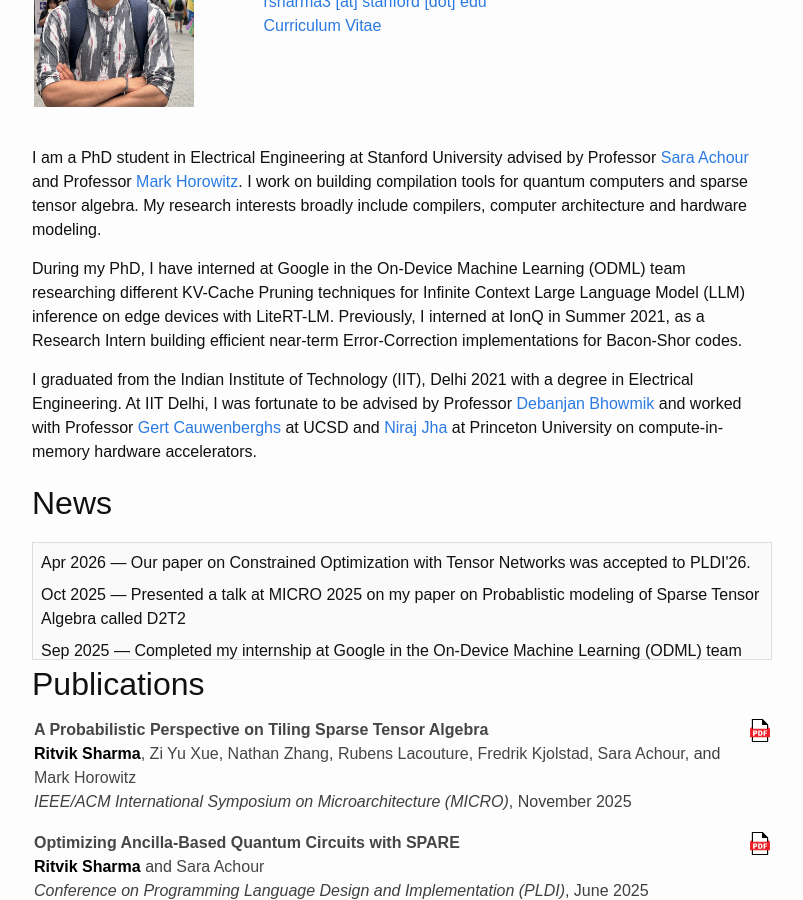
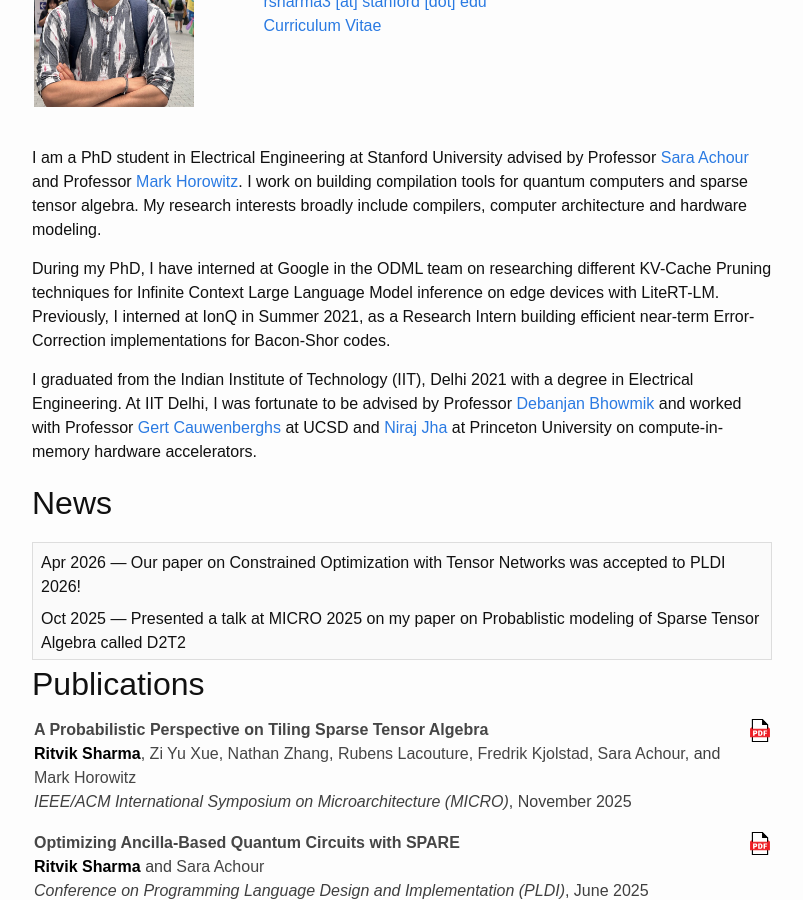
Before and after one commit to Ritvik1sharma/ritvik1sharma.github.io, a Jekyll site: the page built from index.md, in a window 1280 px wide and 900 px high, scrolled down 218 px. Shown: the whole window, without its empty margins (238-1041 px from the left). Built offline with Jekyll 4.4.1, drawn with Linux system fonts in a browser that asks for light colours.

Commit message:
Adding new paper from PLDI 2026

```diff
--- a/_data/news.yml
+++ b/_data/news.yml
@@ -1,5 +1,5 @@
 - date: 2026-04-16
-  title: "Our paper on Constrained Optimization with Tensor Networks was accepted to PLDI'26."
+  title: "Our paper on Constrained Optimization with Tensor Networks was accepted to PLDI 2026!"
 
 - date: 2025-10-19
   title: "Presented a talk at MICRO 2025 on my paper on Probablistic modeling of Sparse Tensor Algebra called D2T2"
@@ -9,10 +9,10 @@
   link: "https://www.microarch.org/micro58/#iv-d"
 
 - date: 2025-09-19
-  title: "Completed my internship at Google in the On-Device Machine Learning (ODML) team working on KV Cache optimizations for LLM inference on-device"
+  title: "Completed my internship at Google in the ODML team working on KV Cache optimizations for LLM inference on-device"
 
 - date: 2025-06-23
-  title: "Started interning at Google On-Device Machine Learning (ODML) team"
+  title: "Started interning at Google ODML team"
 
 - date: 2025-06-16
   title: "Gave a talk at PLDI 2025 on our paper SPARE"
--- a/index.md
+++ b/index.md
@@ -51,8 +51,7 @@ I work on building compilation tools for quantum computers and
 sparse tensor algebra. My research interests broadly include
 compilers, computer architecture and hardware modeling.
 
-During my PhD, I have interned at Google in the On-Device Machine Learning (ODML) team researching different KV-Cache Pruning techniques
-for Infinite Context Large Language Model (LLM) inference on edge devices with LiteRT-LM.
+During my PhD, I have interned at Google in the ODML team on researching different KV-Cache Pruning techniques for Infinite Context Large Language Model inference on edge devices with LiteRT-LM.
 Previously, I interned at IonQ in Summer 2021, as a Research Intern building efficient near-term Error-Correction implementations for Bacon-Shor codes.
 
 I graduated from the Indian Institute of Technology (IIT), Delhi 2021 with a degree
```
